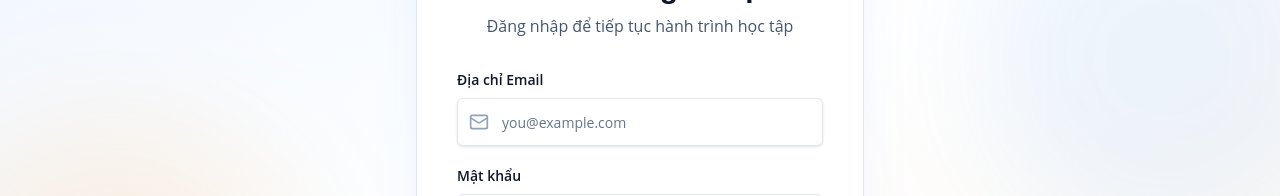
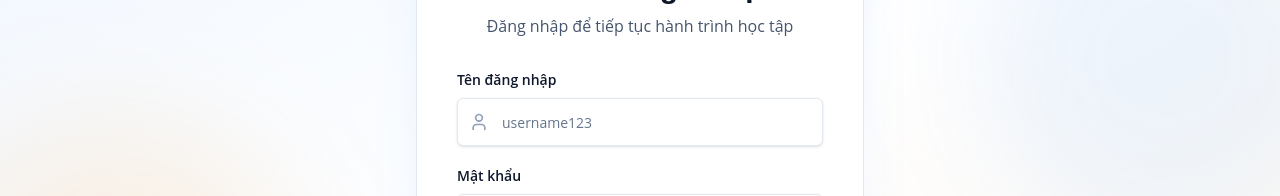
Before and after one commit to thinh77/trinhminhson, a React (Vite) app: page /login in a window 1280 px wide. Shown: the part 214-410 px from the top of the page. Built offline with nearby package versions, Linux system fonts and the light colour scheme; no server answers.

Commit message:
feat(auth): update authentication to use username instead of email for login and registration

```diff
--- a/src/components/layout/navbar.tsx
+++ b/src/components/layout/navbar.tsx
@@ -376,7 +376,7 @@ export function Navbar({ className }: NavbarProps) {
                       {user?.name}
                     </p>
                     <p className="text-xs text-muted-foreground">
-                      {user?.email}
+                      @{user?.username}
                     </p>
                   </div>
                   <div className="py-1">
@@ -507,7 +507,7 @@ export function Navbar({ className }: NavbarProps) {
                         {user?.name}
                       </p>
                       <p className="text-xs text-muted-foreground truncate">
-                        {user?.email}
+                        @{user?.username}
                       </p>
                     </div>
                   </div>
--- a/src/pages/auth/login.tsx
+++ b/src/pages/auth/login.tsx
@@ -10,17 +10,17 @@ import { useNavigate, Link } from "react-router-dom";
 import { Button } from "@/components/ui/button";
 import { Input } from "@/components/ui/input";
 import { Card } from "@/components/ui/card";
-import { Eye, EyeOff, LogIn, AlertCircle, Loader2, Mail, Lock, Home } from "lucide-react";
+import { Eye, EyeOff, LogIn, AlertCircle, Loader2, Lock, User, Home } from "lucide-react";
 import { cn } from "@/lib/utils";
 import { useAuth } from "@/contexts/AuthContext";
 
 export default function Login() {
   const [formData, setFormData] = useState({
-    email: "",
+    username: "",
     password: "",
   });
   const [errors, setErrors] = useState({
-    email: "",
+    username: "",
     password: "",
   });
   const [showPassword, setShowPassword] = useState(false);
@@ -37,13 +37,12 @@ export default function Login() {
     }
   }, [isAuthenticated, loading, navigate]);
 
-  const validateEmail = (email: string) => {
-    const emailRegex = /^[^\s@]+@[^\s@]+\.[^\s@]+$/;
-    if (!email) {
-      return "Vui lòng nhập email";
+  const validateUsername = (username: string) => {
+    if (!username) {
+      return "Vui lòng nhập tên đăng nhập";
     }
-    if (!emailRegex.test(email)) {
-      return "Vui lòng nhập địa chỉ email hợp lệ";
+    if (username.length < 3) {
+      return "Tên đăng nhập phải có ít nhất 3 ký tự";
     }
     return "";
   };
@@ -58,9 +57,9 @@ export default function Login() {
     return "";
   };
 
-  const handleBlur = (field: "email" | "password") => {
-    if (field === "email") {
-      setErrors((prev) => ({ ...prev, email: validateEmail(formData.email) }));
+  const handleBlur = (field: "username" | "password") => {
+    if (field === "username") {
+      setErrors((prev) => ({ ...prev, username: validateUsername(formData.username) }));
     } else {
       setErrors((prev) => ({
         ...prev,
@@ -72,15 +71,15 @@ export default function Login() {
   const handleSubmit = async (e: React.FormEvent) => {
     e.preventDefault();
 
-    const emailError = validateEmail(formData.email);
+    const usernameError = validateUsername(formData.username);
     const passwordError = validatePassword(formData.password);
 
     setErrors({
-      email: emailError,
+      username: usernameError,
       password: passwordError,
     });
 
-    if (emailError || passwordError) {
+    if (usernameError || passwordError) {
       return;
     }
 
@@ -88,7 +87,7 @@ export default function Login() {
     setLoginError("");
 
     try {
-      await login(formData.email, formData.password);
+      await login(formData.username, formData.password);
       navigate("/", { replace: true });
     } catch (error: unknown) {
       const err = error as { message?: string };
@@ -151,46 +150,46 @@ export default function Login() {
               </div>
             )}
 
-            {/* Email Field */}
+            {/* Username Field */}
             <div>
               <label
-                htmlFor="email"
+                htmlFor="username"
                 className="block text-sm font-semibold text-slate-900 mb-2 font-['Open_Sans',sans-serif]"
               >
-                Địa chỉ Email
+                Tên đăng nhập
               </label>
               <div className="relative">
                 <div className="absolute left-3 top-1/2 -translate-y-1/2 text-slate-400">
-                  <Mail className="w-5 h-5" />
+                  <User className="w-5 h-5" />
                 </div>
                 <Input
-                  id="email"
-                  type="email"
-                  autoComplete="email"
-                  value={formData.email}
+                  id="username"
+                  type="text"
+                  autoComplete="username"
+                  value={formData.username}
                   onChange={(e) =>
-                    setFormData({ ...formData, email: e.target.value })
+                    setFormData({ ...formData, username: e.target.value })
                   }
-                  onBlur={() => handleBlur("email")}
+                  onBlur={() => handleBlur("username")}
                   className={cn(
                     "h-12 w-full pl-11 pr-4 bg-white border transition-all duration-200 font-['Open_Sans',sans-serif]",
-                    errors.email
+                    errors.username
                       ? "border-red-500 focus:ring-2 focus:ring-red-500 focus:border-red-500"
                       : "border-slate-200 focus:ring-2 focus:ring-blue-500 focus:border-blue-500 hover:border-slate-300"
                   )}
-                  placeholder="you@example.com"
-                  aria-invalid={!!errors.email}
-                  aria-describedby={errors.email ? "email-error" : undefined}
+                  placeholder="username123"
+                  aria-invalid={!!errors.username}
+                  aria-describedby={errors.username ? "username-error" : undefined}
                 />
               </div>
-              {errors.email && (
+              {errors.username && (
                 <p
-                  id="email-error"
+                  id="username-error"
                   className="mt-2 text-sm text-red-600 font-['Open_Sans',sans-serif] flex items-center gap-1.5"
                   role="alert"
                 >
                   <AlertCircle className="w-4 h-4 flex-shrink-0" />
-                  <span>{errors.email}</span>
+                  <span>{errors.username}</span>
                 </p>
               )}
             </div>
--- a/src/pages/auth/register.tsx
+++ b/src/pages/auth/register.tsx
@@ -10,20 +10,20 @@ import { useNavigate, Link } from "react-router-dom";
 import { Button } from "@/components/ui/button";
 import { Input } from "@/components/ui/input";
 import { Card } from "@/components/ui/card";
-import { Eye, EyeOff, UserPlus, AlertCircle, CheckCircle2, Loader2, Mail, Lock, User, Home } from "lucide-react";
+import { Eye, EyeOff, UserPlus, AlertCircle, CheckCircle2, Loader2, Lock, User, Home } from "lucide-react";
 import { cn } from "@/lib/utils";
 import { useAuth } from "@/contexts/AuthContext";
 
 export default function Register() {
   const [formData, setFormData] = useState({
     name: "",
-    email: "",
+    username: "",
     password: "",
     confirmPassword: "",
   });
   const [errors, setErrors] = useState({
     name: "",
-    email: "",
+    username: "",
     password: "",
     confirmPassword: "",
   });
@@ -53,13 +53,15 @@ export default function Register() {
     return "";
   };
 
-  const validateEmail = (email: string) => {
-    const emailRegex = /^[^\s@]+@[^\s@]+\.[^\s@]+$/;
-    if (!email) {
-      return "Vui lòng nhập email";
+  const validateUsername = (username: string) => {
+    if (!username) {
+      return "Vui lòng nhập tên đăng nhập";
     }
-    if (!emailRegex.test(email)) {
-      return "Vui lòng nhập địa chỉ email hợp lệ";
+    if (username.length < 3) {
+      return "Tên đăng nhập phải có ít nhất 3 ký tự";
+    }
+    if (!/^[a-zA-Z0-9_]+$/.test(username)) {
+      return "Tên đăng nhập chỉ được chứa chữ cái, số và dấu gạch dưới";
     }
     return "";
   };
@@ -99,8 +101,8 @@ export default function Register() {
       case "name":
         error = validateName(formData.name);
         break;
-      case "email":
-        error = validateEmail(formData.email);
+      case "username":
+        error = validateUsername(formData.username);
         break;
       case "password":
         error = validatePassword(formData.password);
@@ -117,18 +119,18 @@ export default function Register() {
 
     // Validate all fields
     const nameError = validateName(formData.name);
-    const emailError = validateEmail(formData.email);
+    const usernameError = validateUsername(formData.username);
     const passwordError = validatePassword(formData.password);
     const confirmPasswordError = validateConfirmPassword(formData.confirmPassword);
 
     setErrors({
       name: nameError,
-      email: emailError,
+      username: usernameError,
       password: passwordError,
       confirmPassword: confirmPasswordError,
     });
 
-    if (nameError || emailError || passwordError || confirmPasswordError) {
+    if (nameError || usernameError || passwordError || confirmPasswordError) {
       return;
     }
 
@@ -136,7 +138,7 @@ export default function Register() {
     setRegisterError("");
 
     try {
-      await register(formData.name, formData.email, formData.password);
+      await register(formData.name, formData.username, formData.password);
       setSuccessMessage("Tài khoản đã được tạo thành công! Đang chuyển hướng...");
       setTimeout(() => {
         navigate("/", { replace: true });
@@ -276,46 +278,46 @@ export default function Register() {
               )}
             </div>
 
-            {/* Email Field */}
+            {/* Username Field */}
             <div>
               <label
-                htmlFor="email"
+                htmlFor="username"
                 className="block text-sm font-semibold text-slate-900 mb-2 font-['Open_Sans',sans-serif]"
               >
-                Địa chỉ Email
+                Tên đăng nhập
               </label>
               <div className="relative">
                 <div className="absolute left-3 top-1/2 -translate-y-1/2 text-slate-400">
-                  <Mail className="w-5 h-5" />
+                  <User className="w-5 h-5" />
                 </div>
                 <Input
-                  id="email"
-                  type="email"
-                  autoComplete="email"
-                  value={formData.email}
+                  id="username"
+                  type="text"
+                  autoComplete="username"
+                  value={formData.username}
                   onChange={(e) =>
-                    setFormData({ ...formData, email: e.target.value })
+                    setFormData({ ...formData, username: e.target.value })
                   }
-                  onBlur={() => handleBlur("email")}
+                  onBlur={() => handleBlur("username")}
                   className={cn(
                     "h-12 w-full pl-11 pr-4 bg-white border transition-all duration-200 font-['Open_Sans',sans-serif]",
-                    errors.email
+                    errors.username
                       ? "border-red-500 focus:ring-2 focus:ring-red-500 focus:border-red-500"
                       : "border-slate-200 focus:ring-2 focus:ring-blue-500 focus:border-blue-500 hover:border-slate-300"
                   )}
-                  placeholder="you@example.com"
-                  aria-invalid={!!errors.email}
-                  aria-describedby={errors.email ? "email-error" : undefined}
+                  placeholder="username123"
+                  aria-invalid={!!errors.username}
+                  aria-describedby={errors.username ? "username-error" : undefined}
                 />
               </div>
-              {errors.email && (
+              {errors.username && (
                 <p
-                  id="email-error"
+                  id="username-error"
                   className="mt-2 text-sm text-red-600 font-['Open_Sans',sans-serif] flex items-center gap-1.5"
                   role="alert"
                 >
                   <AlertCircle className="w-4 h-4 flex-shrink-0" />
-                  <span>{errors.email}</span>
+                  <span>{errors.username}</span>
                 </p>
               )}
             </div>
--- a/src/pages/settings/settings.tsx
+++ b/src/pages/settings/settings.tsx
@@ -335,13 +335,13 @@ export function SettingsPage() {
                 />
               </div>
 
-              {/* Email Field (Read-only) */}
+              {/* Username Field (Read-only) */}
               <div>
-                <label htmlFor="email" className="block text-sm font-medium text-gray-700 mb-2">
-                  Email
+                <label htmlFor="username" className="block text-sm font-medium text-gray-700 mb-2">
+                  Tên đăng nhập
                 </label>
                 <div className="px-4 py-3 rounded-xl bg-gray-50 text-gray-600 border border-gray-200">
-                  {profile?.email}
+                  @{profile?.username}
                 </div>
               </div>
             </div>
--- a/src/services/profile.service.ts
+++ b/src/services/profile.service.ts
@@ -7,7 +7,7 @@ import { api, API_BASE_URL } from "./api";
 
 export interface UserProfile {
   id: number;
-  email: string;
+  username: string;
   name: string;
   avatar: string | null;
   role: string;
```
Also changed, not shown: src/contexts/AuthContext.tsx (+6 -6 lines), src/services/auth.service.ts (+4 -4 lines).
